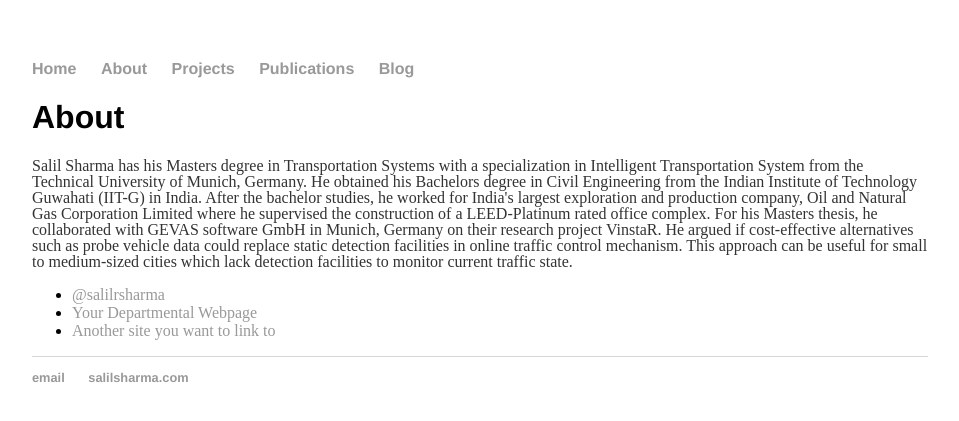
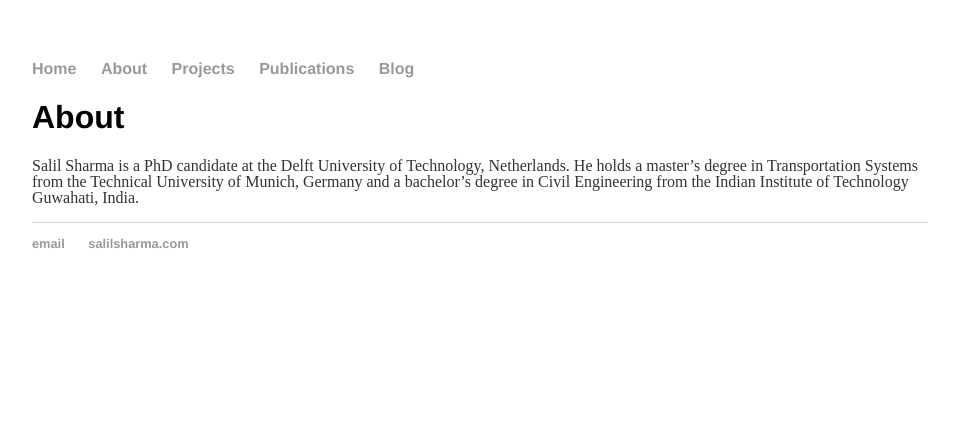
Before and after one commit to salilrsharma/salilrsharma.github.io, a Jekyll site: the page built from about/index.html, in a window 1280 px wide. Shown: the top 421 px of the page, without its empty margins (160-1119 px from the left). Built offline with Jekyll 4.4.1, drawn with Linux system fonts in a browser that asks for light colours.

Commit message:
Update index.html
Chaged about page

```diff
--- a/about/index.html
+++ b/about/index.html
@@ -4,14 +4,6 @@ title: Salil Sharma
 ---
 
 		<div class="about">
-			<h1>About</h1>
-			<p>Salil Sharma has his Masters degree in Transportation Systems with a specialization in Intelligent Transportation System from the Technical University of Munich, Germany. He obtained his Bachelors degree in Civil Engineering from the Indian Institute of Technology Guwahati (IIT-G) in India. After the bachelor studies, he worked for India's largest exploration and production company, Oil and Natural Gas Corporation Limited where he supervised the construction of a LEED-Platinum rated office complex.
+			<h1>About</h1><p>Salil Sharma is a PhD candidate at the Delft University of Technology, Netherlands. He holds a master’s degree in Transportation Systems from the Technical University of Munich, Germany and a bachelor’s degree in Civil Engineering from the Indian Institute of Technology Guwahati, India.</p>
 
-For his Masters thesis, he collaborated with GEVAS software GmbH in Munich, Germany on their research project VinstaR. He argued if cost-effective alternatives such as probe vehicle data could replace static detection facilities in online traffic control mechanism. This approach can be useful for small to medium-sized cities which lack detection facilities to monitor current traffic state. </p>
-
-			<ul class="contacts">
-				<li><a href="#">@salilrsharma</a></li>
-				<li><a href="#">Your Departmental Webpage</a></li>
-				<li><a href="#">Another site you want to link to</a></li>
-				</ul>
 		</div>
```
